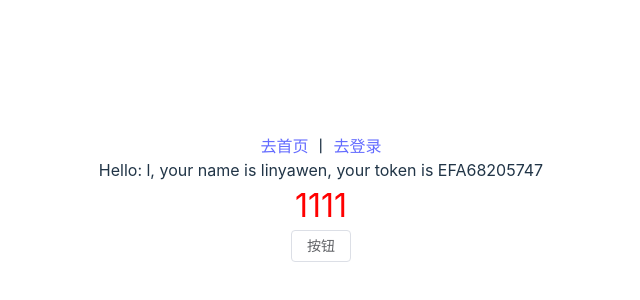
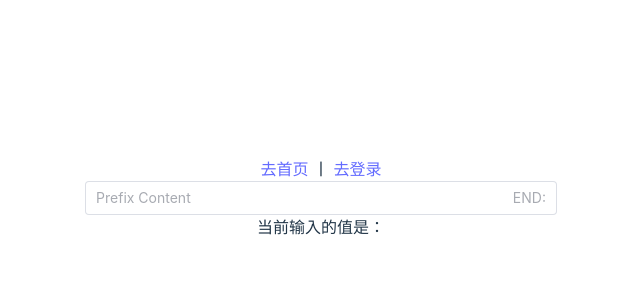
Before and after one commit to zhxldq/mark, a Vue app: page / in a window 1280 px wide. Shown: the part 202-502 px from the top of the page, without its empty margins (319-959 px from the left). Built offline with nearby package versions, Linux system fonts and the light colour scheme.

Commit message:
feat: 复盘组件封装

```diff
--- a/components.d.ts
+++ b/components.d.ts
@@ -8,7 +8,9 @@ export {}
 declare module 'vue' {
   export interface GlobalComponents {
     ElButton: typeof import('element-plus/es')['ElButton']
+    ElInput: typeof import('element-plus/es')['ElInput']
     HelloWorld: typeof import('./src/components/HelloWorld.vue')['default']
+    MyInput: typeof import('./src/components/MyInput.vue')['default']
     RouterLink: typeof import('vue-router')['RouterLink']
     RouterView: typeof import('vue-router')['RouterView']
   }
--- /dev/null
+++ b/src/components/MyInput.vue
@@ -0,0 +1,39 @@
+<template>
+  <!-- 简化：直接使用 computed 绑定到 v-bind -->
+  <el-input v-model="localValue" v-bind="$attrs" ref="inputRef">
+    <!-- 动态插槽 -->
+    <template v-for="(_slot, slotName) in $slots" #[slotName]="slotProps">
+      <slot :name="slotName" v-bind="slotProps"></slot>
+    </template>
+  </el-input>
+</template>
+
+<script lang="ts" setup>
+import { onMounted } from 'vue'
+import { computed, ref } from 'vue'
+
+// 定义 props 和 emits
+const props = defineProps({
+  modelValue: {
+    type: String,
+    default: ''
+  }
+})
+const emit = defineEmits(['update:modelValue'])
+
+// 使用 computed 来同步 props 和 emits
+const localValue = computed({
+  get: () => props.modelValue,
+  set: (value) => emit('update:modelValue', value)
+})
+const inputRef = ref('')
+let exposeObj: Record<string, any> = {}
+const getMethod = () => {
+  const entries = Object.entries(inputRef.value)
+  for (const [method, fn] of entries) {
+    exposeObj[method] = fn
+  }
+}
+onMounted(getMethod)
+defineExpose(exposeObj)
+</script>
--- a/src/views/MyInput.vue
+++ /dev/null
@@ -1,21 +0,0 @@
-<template>
-  <div class="scss-test">
-    <div class="scss-test-1">1111</div>
-    <el-button>按钮</el-button>
-  </div>
-</template>
-
-<script setup>
-import { ElButton } from 'element-plus'
-const route = useRoute()
-const router = useRouter()
-onMounted(() => {})
-</script>
-<style scoped lang="scss">
-.scss-test {
-  color: red;
-  &-1 {
-    font-size: 32px;
-  }
-}
-</style>
--- a/src/views/home.vue
+++ b/src/views/home.vue
@@ -1,25 +1,33 @@
-<script setup lang="ts">
-import { computed } from 'vue'
-import { storeToRefs } from 'pinia'
-import { useUserStore } from '@store/user'
-import MyInput from '@/views/MyInput.vue'
-
-defineOptions({
-  name: 'V-home'
-})
-
-const userStore = useUserStore()
-// 获取state使用computed或者使用storeToRefs，直接使用不具备响应式（拿到的永远是初次的值）
-const username = computed(() => userStore.userInfo.name)
-// 获取getter使用storeToRefs，或者直接使用，在模板里 userStore.namePic
-const { namePic, token } = storeToRefs(userStore)
-</script>
-
 <template>
-  <div>
-    Hello: {{ namePic }}, your name is {{ username }}, your token is {{ token }}
-    <MyInput></MyInput>
-  </div>
+  <my-input v-model="inputValue" ref="myInputRef" :name="'lyw'" :year="18" @input="onInput">
+    <!-- 动态插槽定义 -->
+    <template #prefix>
+      <span>Prefix Content</span>
+    </template>
+    <template #suffix="{ year }">
+      <span>END: {{ year }}</span>
+    </template>
+    <template #default="{ name }">
+      <p>Default Content: {{ name }}</p>
+    </template>
+  </my-input>
+  <div>当前输入的值是：{{ inputValue }}</div>
 </template>
 
-<style scoped></style>
+<script lang="ts" setup>
+import MyInput from '@/components/MyInput.vue'
+import { onMounted } from 'vue'
+import { ref } from 'vue'
+
+const inputValue = ref('')
+const myInputRef = ref()
+function onInput(value: string) {
+  console.log('Input value:', value)
+}
+onMounted(() => {
+  // 光标聚焦
+  // 避免ref 链式调用，比如 this.$refs.tableRef.$refs.table.clearSort()
+  // 前提：子组件把方法暴露
+  myInputRef.value.focus()
+})
+</script>
--- a/vite.config.ts
+++ b/vite.config.ts
@@ -31,7 +31,7 @@ export default defineConfig(({ mode }: ConfigEnv): UserConfig => {
         resolvers: [ElementPlusResolver()]
       }),
       Components({
-        resolvers: ElementPlusResolver({ importStyle: 'sass' })
+        resolvers: ElementPlusResolver()
       })
     ],
     resolve: {
```
Also changed, not shown: src/views/test.vue (deleted, +0 -13 lines).
